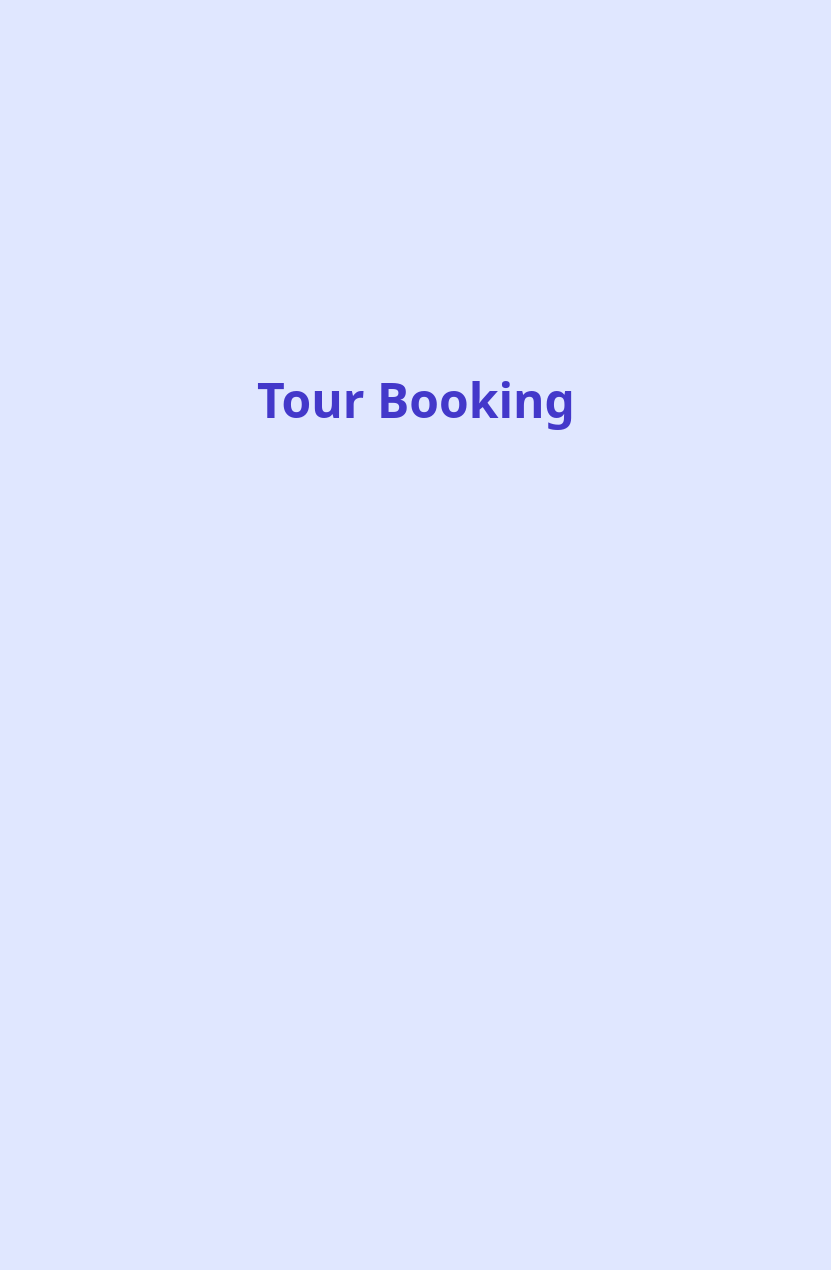
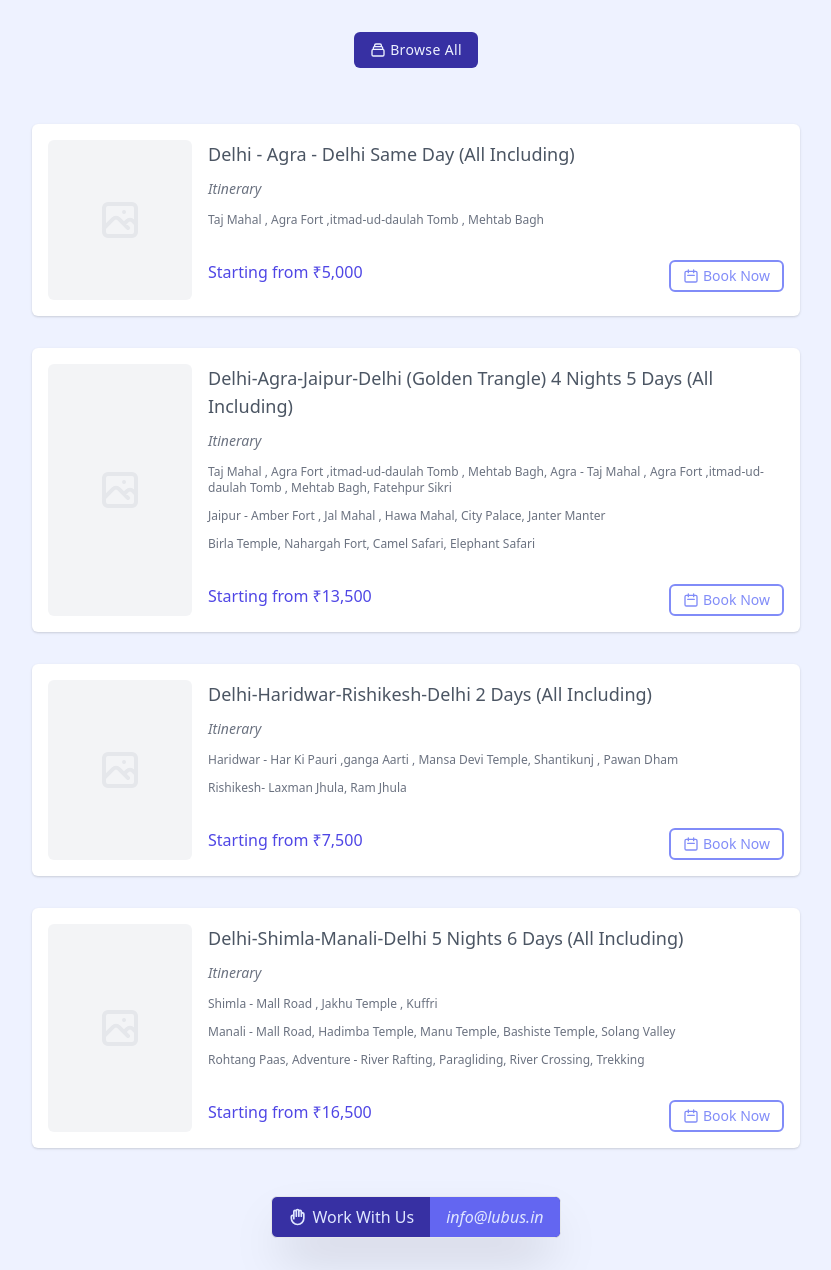
Before and after one commit to lubusIN/alpinetrails, a website: page tour-booking.html in a window 1280 px wide. Shown: the whole page, without its empty margins (224-1055 px from the left). Before the commit the page ends 800 px from the top, so only its background shows below. Drawn offline with nearby package versions, Linux system fonts and the light colour scheme; files that its build step writes are made by us from their sources; a web font is replaced by a local one.

Commit message:
Add package listing

```diff
--- a/otp-saving.html
+++ b/otp-saving.html
@@ -5,7 +5,7 @@
     <meta charset="UTF-8">
     <meta http-equiv="X-UA-Compatible" content="IE=edge">
     <meta name="viewport" content="width=device-width, initial-scale=1.0">
-    <title>LUBUS | AlpineTrails</title>
+    <title>LUBUS | AlpineTrails - OTP Saving</title>
     <link rel="stylesheet" href="https://rsms.me/inter/inter.css">
     <link rel="stylesheet" href="./build/style.css">
     <script src="https://cdn.jsdelivr.net/gh/alpinejs/alpine@v2.8.1/dist/alpine.min.js" defer></script>
@@ -26,7 +26,7 @@
             </a>
         </div>
 
-        <!-- Trails-->
+        <!-- Trail-->
         <div class="container max-w-3xl mx-auto mt-auto mb-12">
             <div x-data="savings()">
                 <div class="esc-otp-count">
--- a/src/script.js
+++ b/src/script.js
@@ -0,0 +1,119 @@
+window.packagesData = [
+    {
+        id: '1',
+        title: 'Delhi - Agra - Delhi Same Day (All Including)',
+        partPayment: 20,
+        pickUp: 'City Airport',
+        note: 'Toll/Parking Extra as per Actual.<br/>Night Charge Rs. 250/- will be charged Extra between 10pm to 6am.',
+        sites: [
+            'Taj Mahal , Agra Fort ,itmad-ud-daulah Tomb , Mehtab Bagh',
+        ],
+        vehicles: [
+            {
+                name: 'Swift Dzire/Etios',
+                cost: 5000,
+            },
+            {
+                name: 'Innova',
+                cost: 6300,
+            },
+            {
+                name: 'Innova Crysta',
+                cost: 7300,
+            },
+            {
+                name: 'Tempo Travellers (12+1)',
+                cost: 12300,
+            },
+        ],
+    },
+    {
+        id: '2',
+        title: 'Delhi-Agra-Jaipur-Delhi (Golden Trangle) 4 Nights 5 Days (All Including)',
+        partPayment: 20,
+        pickUp: 'City Airport',
+        note: 'Toll/Parking Extra as per Actual.<br/>Night Charge Rs. 250/- will be charged Extra between 10pm to 6am.',
+        sites: [
+            'Taj Mahal , Agra Fort ,itmad-ud-daulah Tomb , Mehtab Bagh,   Agra -  Taj Mahal , Agra Fort ,itmad-ud-daulah Tomb , Mehtab Bagh, Fatehpur Sikri',
+            'Jaipur - Amber Fort , Jal Mahal , Hawa Mahal, City Palace, Janter Manter',
+            'Birla Temple, Nahargah Fort, Camel Safari, Elephant Safari',
+        ],
+        vehicles: [
+            {
+                name: 'Swift Dzire/Etios',
+                cost: 13500,
+            },
+            {
+                name: 'Innova',
+                cost: 17000,
+            },
+            {
+                name: 'Innova Crysta',
+                cost: 19000,
+            },
+            {
+                name: 'Tempo Travellers (12+1)',
+                cost: 27000,
+            },
+        ],
+    },
+    {
+        id: '3',
+        title: 'Delhi-Haridwar-Rishikesh-Delhi 2 Days (All Including)',
+        partPayment: 20,
+        pickUp: 'City Airport',
+        note: 'Toll/Parking Extra as per Actual.<br/>Night Charge Rs. 250/- will be charged Extra between 10pm to 6am.',
+        sites: [
+            'Haridwar - Har Ki Pauri ,ganga Aarti , Mansa Devi Temple, Shantikunj , Pawan Dham',
+            'Rishikesh- Laxman Jhula, Ram Jhula',
+        ],
+        vehicles: [
+            {
+                name: 'Swift Dzire/Etios',
+                cost: 7500,
+            },
+            {
+                name: 'Innova',
+                cost: 5000,
+            },
+            {
+                name: 'Innova Crysta',
+                cost: 8000,
+            },
+            {
+                name: 'Tempo Travellers (12+1)',
+                cost: 13000,
+            },
+        ],
+    },
+    {
+        id: '4',
+        title: 'Delhi-Shimla-Manali-Delhi 5 Nights 6 Days (All Including)',
+        partPayment: 20,
+        pickUp: 'City Airport',
+        note: 'Toll/Parking Extra as per Actual.<br/>Night Charge Rs. 250/- will be charged Extra between 10pm to 6am.',
+        sites: [
+            'Shimla - Mall Road , Jakhu Temple ,  Kuffri',
+            'Manali - Mall Road, Hadimba Temple, Manu Temple, Bashiste Temple, Solang Valley',
+            'Rohtang Paas, Adventure - River Rafting, Paragliding, River Crossing, Trekking',
+        ],
+        vehicles: [
+            {
+                name: 'Swift Dzire/Etios',
+                cost: 16500,
+            },
+            {
+                name: 'Innova',
+                cost: 22500,
+            },
+            {
+                name: 'Innova Crysta',
+                cost: 25000,
+            },
+            {
+                name: 'Tempo Travellers (12+1)',
+                cost: 34500,
+            },
+        ],
+    },
+]
--- a/tour-booking.html
+++ b/tour-booking.html
@@ -1,16 +1,97 @@
 <!DOCTYPE html>
 <html lang="en">
+
 <head>
     <meta charset="UTF-8">
     <meta http-equiv="X-UA-Compatible" content="IE=edge">
     <meta name="viewport" content="width=device-width, initial-scale=1.0">
     <title>LUBUS | AlpineTrails - Tour Booking</title>
+    <link rel="stylesheet" href="https://rsms.me/inter/inter.css">
     <link rel="stylesheet" href="./build/style.css">
     <script src="https://cdn.jsdelivr.net/gh/alpinejs/alpine@v2.8.1/dist/alpine.min.js" defer></script>
+    <script src="./build/script.js"></script>
 </head>
-<body class="bg-indigo-100">
-    <div class="flex flex-col items-center justify-center min-w-full min-h-screen">
-        <h1 class="text-5xl font-semibold text-indigo-700">Tour Booking</h1>
+
+<body class="bg-indigo-50">
+    <div class="flex flex-col items-center justify-start min-w-full min-h-screen px-4 py-8">
+        <!-- Header -->
+        <div class="flex flex-col items-center justify-center mb-14">
+            <a href="./index.html"
+                class="flex items-center justify-center px-4 py-2 text-sm font-medium tracking-wide bg-indigo-800 rounded-md hover:bg-indigo-900 text-indigo-50">
+                <svg class="w-4 mr-1" xmlns="http://www.w3.org/2000/svg" fill="none" viewBox="0 0 24 24"
+                    stroke="currentColor">
+                    <path stroke-linecap="round" stroke-linejoin="round" stroke-width="2"
+                        d="M19 11H5m14 0a2 2 0 012 2v6a2 2 0 01-2 2H5a2 2 0 01-2-2v-6a2 2 0 012-2m14 0V9a2 2 0 00-2-2M5 11V9a2 2 0 012-2m0 0V5a2 2 0 012-2h6a2 2 0 012 2v2M7 7h10" />
+                </svg>
+                Browse All
+            </a>
+        </div>
+
+        <!-- Trail-->
+        <div class="container max-w-3xl mx-auto mt-auto mb-12">
+            <div class="grid grid-cols-1 gap-8" x-data="{packages: packagesData}">
+                <!-- Package item -->
+                <template x-for="package in packages" :key="package">
+                    <div :id="package.id"
+                        class="flex flex-col items-stretch p-4 bg-white rounded-md shadow md:flex-row">
+                        <!-- Cover -->
+                        <div
+                            class="flex justify-center w-full h-40 mb-4 bg-gray-100 rounded-md md:mb-0 md:min-h-full md:mr-4 md:w-36">
+                            <svg class="w-12 text-gray-200" xmlns="http://www.w3.org/2000/svg" fill="none"
+                                viewBox="0 0 24 24" stroke="currentColor">
+                                <path stroke-linecap="round" stroke-linejoin="round" stroke-width="2"
+                                    d="M4 16l4.586-4.586a2 2 0 012.828 0L16 16m-2-2l1.586-1.586a2 2 0 012.828 0L20 14m-6-6h.01M6 20h12a2 2 0 002-2V6a2 2 0 00-2-2H6a2 2 0 00-2 2v12a2 2 0 002 2z" />
+                            </svg>
+                        </div>
+
+                        <!-- Details -->
+                        <div class="flex-1">
+                            <h2 class="mb-2 text-lg font-medium text-gray-600" x-text="package.title"></h2>
+                            <span class="text-sm italic font-medium text-gray-500">Itinerary</span>
+                            <ul class="mb-8 space-y-3">
+                                <template x-for="site in package.sites">
+                                    <li class="text-xs text-gray-500" x-text="site"></li>
+                                </template>
+                            </ul>
+
+                            <!-- Book Now -->
+                            <div class="flex justify-between">
+                                <span class="text-indigo-600"
+                                    x-text="`Starting from ₹${package.vehicles[0].cost.toLocaleString()}`"></span>
+
+                                <button
+                                    class="flex items-center justify-center px-3 py-1 text-sm font-medium text-indigo-400 border-2 border-indigo-400 rounded-md -bottom-4 hover:text-white hover:bg-indigo-400">
+                                    <svg class="w-4 mr-1" xmlns="http://www.w3.org/2000/svg" fill="none"
+                                        viewBox="0 0 24 24" stroke="currentColor">
+                                        <path stroke-linecap="round" stroke-linejoin="round" stroke-width="2"
+                                            d="M8 7V3m8 4V3m-9 8h10M5 21h14a2 2 0 002-2V7a2 2 0 00-2-2H5a2 2 0 00-2 2v12a2 2 0 002 2z" />
+                                    </svg>
+                                    Book Now
+                                </button>
+                            </div>
+                        </div>
+                    </div>
+                </template>
+
+                <!-- Booking Form -->
+            </div>
+        </div>
+
+        <!-- Footer -->
+        <div
+            class="flex px-4 py-2 mx-auto mt-auto overflow-hidden text-indigo-100 bg-indigo-800 border border-gray-200 rounded-md shadow-2xl">
+            <h2 class="flex">
+                <svg class="w-5 mr-1" xmlns="http://www.w3.org/2000/svg" fill="none" viewBox="0 0 24 24"
+                    stroke="currentColor">
+                    <path stroke-linecap="round" stroke-linejoin="round" stroke-width="2"
+                        d="M7 11.5V14m0-2.5v-6a1.5 1.5 0 113 0m-3 6a1.5 1.5 0 00-3 0v2a7.5 7.5 0 0015 0v-5a1.5 1.5 0 00-3 0m-6-3V11m0-5.5v-1a1.5 1.5 0 013 0v1m0 0V11m0-5.5a1.5 1.5 0 013 0v3m0 0V11" />
+                </svg>
+                Work With Us
+            </h2>
+            <a class="flex items-center px-4 ml-4 -my-2 -mr-4 italic bg-indigo-500"
+                href="mailto:info@lubus.in">info@lubus.in</a>
+        </div>
     </div>
 </body>
+
 </html>
```
